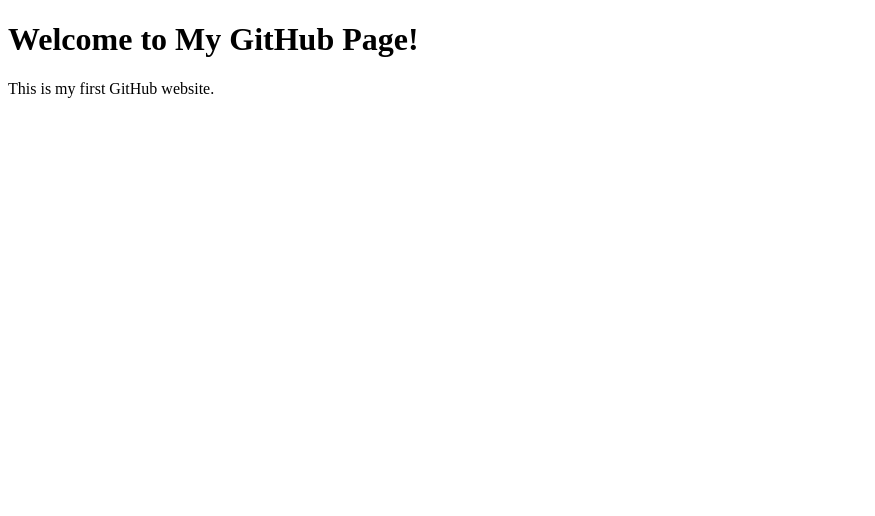
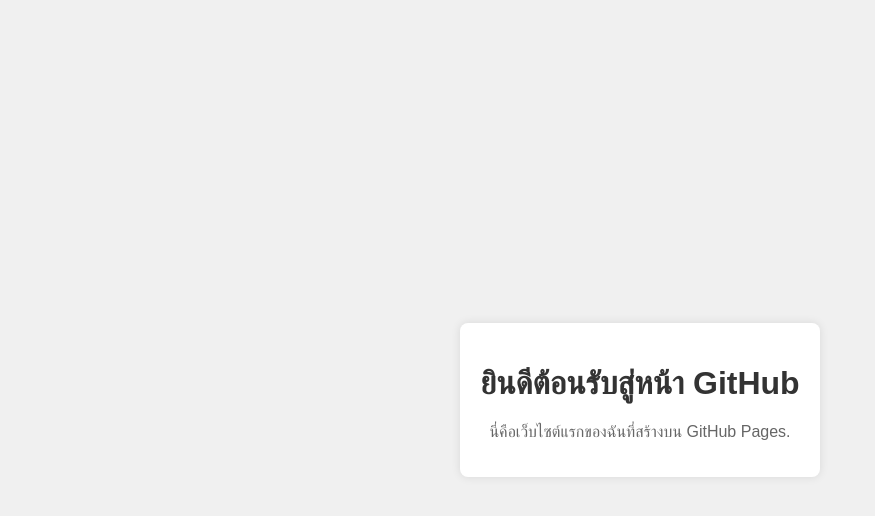
Before and after one commit to ghbkjnl/ghbkjnl.github.io, a plain HTML site: page index.html in a window 1280 px wide. Shown: the whole page, without its empty margins (0-875 px from the left). Drawn offline with Linux system fonts and the light colour scheme.

Commit message:
Update index.html

```diff
--- a/index.html
+++ b/index.html
@@ -1,10 +1,40 @@
 <!DOCTYPE html>
-<html>
+<html lang="th">
 <head>
+    <meta charset="UTF-8">
+    <meta http-equiv="X-UA-Compatible" content="IE=edge">
+    <meta name="viewport" content="width=device-width, initial-scale=1.0">
     <title>My GitHub Page</title>
+    <style>
+        body {
+            font-family: Arial, sans-serif;
+            margin: 0;
+            padding: 0;
+            display: flex;
+            justify-content: center;
+            align-items: center;
+            height: 100vh;
+            background-color: #f0f0f0;
+        }
+        .container {
+            text-align: center;
+            padding: 20px;
+            background-color: white;
+            border-radius: 8px;
+            box-shadow: 0 0 10px rgba(0, 0, 0, 0.1);
+        }
+        h1 {
+            color: #333;
+        }
+        p {
+            color: #666;
+        }
+    </style>
 </head>
 <body>
-    <h1>Welcome to My GitHub Page!</h1>
-    <p>This is my first GitHub website.</p>
+    <div class="container">
+        <h1>ยินดีต้อนรับสู่หน้า GitHub</h1>
+        <p>นี่คือเว็บไซต์แรกของฉันที่สร้างบน GitHub Pages.</p>
+    </div>
 </body>
 </html>
```
